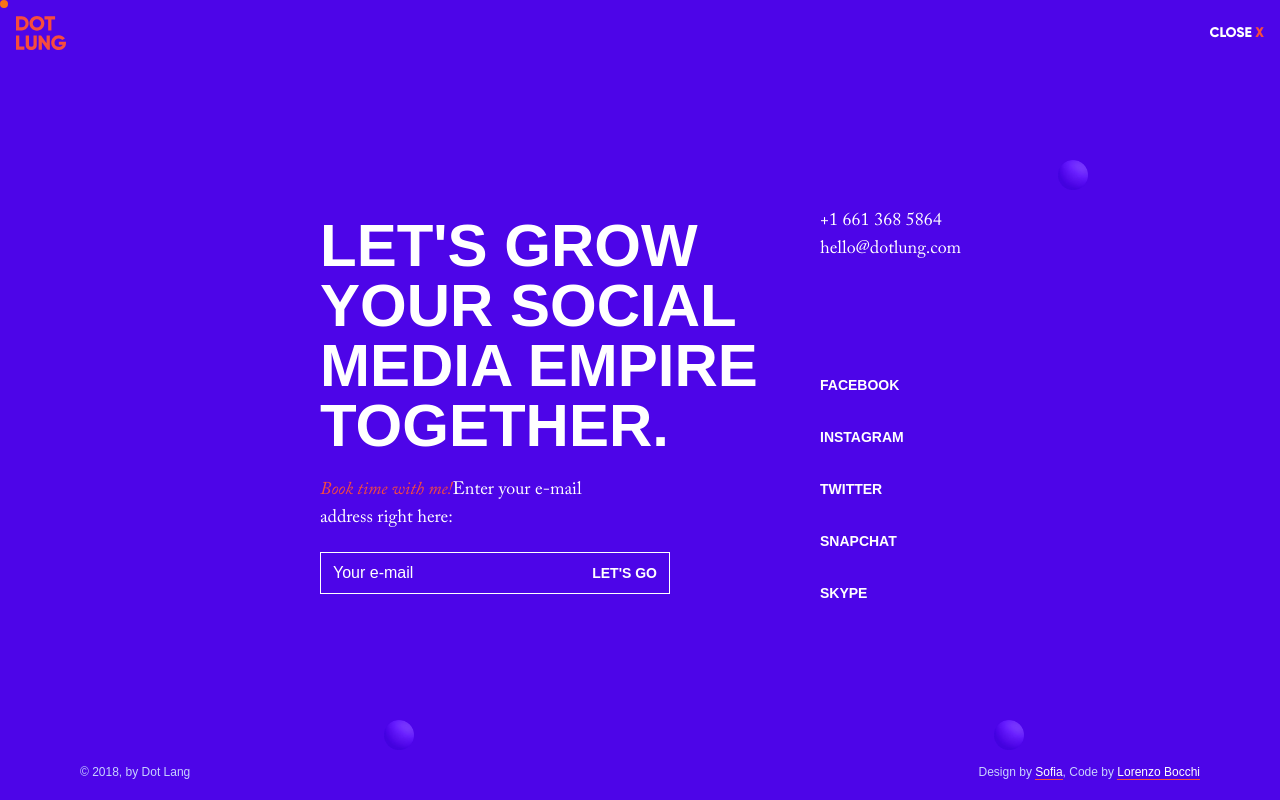
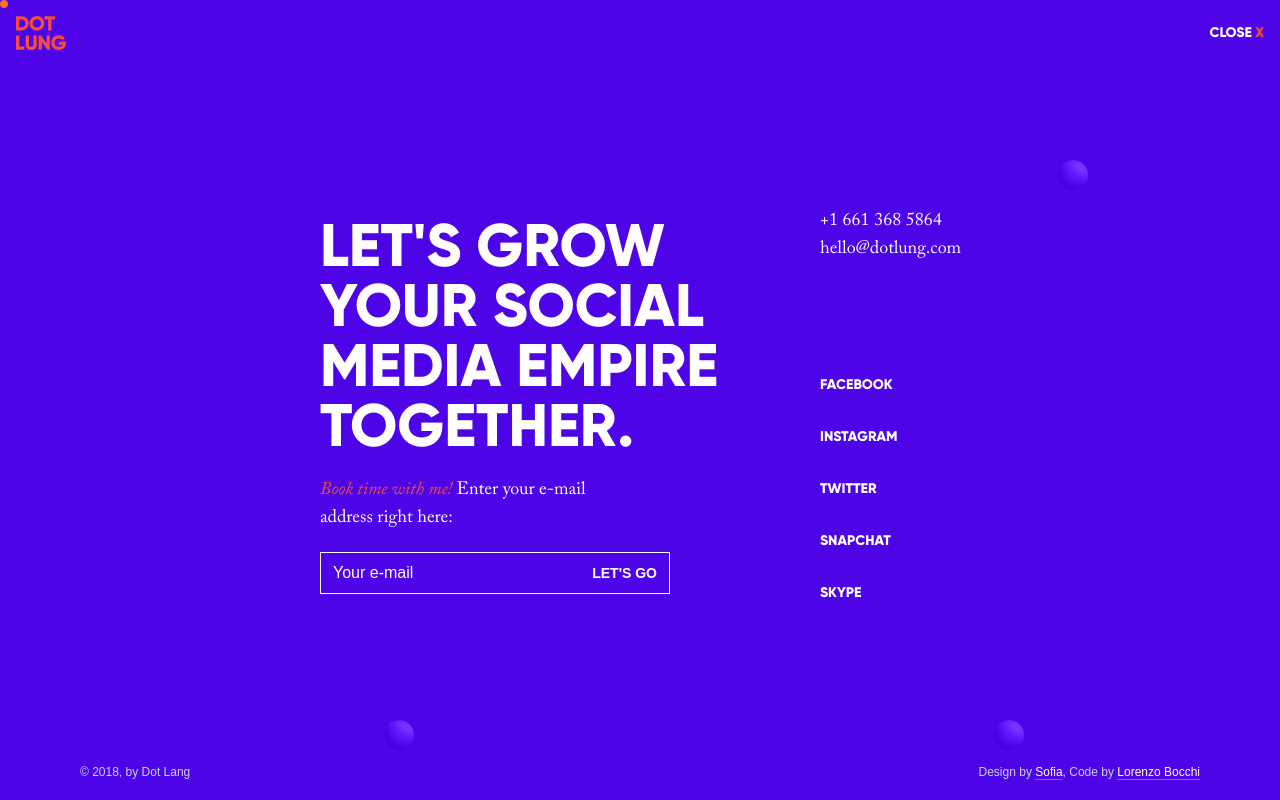
Before and after one commit to ArnabShikder24/dotlung-frontend, a Next.js app: page /contact in a window 1280 px wide. Built offline with nearby package versions, Linux system fonts and the light colour scheme.

Commit message:
fix  the brand fonts

```diff
--- a/src/app/contact/page.tsx
+++ b/src/app/contact/page.tsx
@@ -23,7 +23,7 @@ const Contact = () => {
   return (
     <div className="flex flex-col items-center justify-between w-full h-screen">
       <div className="flex items-center justify-between p-4 w-full">
-        <Image src={Logo} alt="Logo" width={50} />
+        <Image onClick={() => router.push("/")} src={Logo} alt="Logo" width={50} />
         <p onClick={() => router.back()} className="font-gilroy cursor-pointer transition-colors text-center text-sm">
           CLOSE <span className="text-secondary">X</span>
         </p>
@@ -32,11 +32,11 @@ const Contact = () => {
       <div className="w-full flex-1 flex items-center justify-center">
         <div className="lg:w-[50%] lg:flex justify-between items-center px-5 lg:px-0 py-10 lg:py-0">
           <div className="max-w-lg">
-            <h1 className="text-3xl sm:text-4xl md:text-5xl lg:text-6xl font-bold lg:w-[500px]">
+            <h1 className="text-3xl sm:text-4xl md:text-5xl lg:text-6xl font-extrabold font-gilroy lg:w-[500px]">
               LET&apos;S GROW YOUR SOCIAL MEDIA EMPIRE TOGETHER.
             </h1>
             <p className="text-lg font-caslon mt-5 lg:w-[300px]">
-              <span className="italic text-secondary">Book time with me!</span>
+              <span className="italic text-secondary">Book time with me! </span>
               Enter your e-mail address right here:
             </p>
             <div className="w-[95%] mb-5 lg:mb-0 lg:w-[300px]">
@@ -51,7 +51,7 @@ const Contact = () => {
             </div>
             <div className="flex flex-col text-lg gap-5 space-y-3 mt-28 text-center lg:text-start">
               {["FACEBOOK", "INSTAGRAM", "TWITTER", "SNAPCHAT", "SKYPE"].map((platform) => (
-                <a key={platform} href="#" className="text-sm hover:underline font-bold">
+                <a key={platform} href="#" className="text-sm hover:underline font-bold font-gilroy">
                   {platform}
                 </a>
               ))}
--- a/src/components/Footer.tsx
+++ b/src/components/Footer.tsx
@@ -18,7 +18,7 @@ const EmailInput = () => {
 
 const Footer = () => {
   return (
-    <footer className="w-full p-5 font-gilroy mt-5 relative">
+    <footer className="w-full p-5 mt-5 relative">
       <Image src={model1} alt='' width={280} className="absolute bottom-16 right-10 opacity-[1] hidden lg:block" />
       <div className="flex items-center justify-center">
         <div className="max-w-3xl flex-1 lg:mx-20  flex justify-center">
@@ -26,7 +26,7 @@ const Footer = () => {
             <div className="mx-auto w-full lg:w-[85%]">
               <div className="lg:flex justify-between">
                 <div>
-                  <h1 className="text-5xl font-bold">LET’S TALK</h1>
+                  <h1 className="text-5xl font-extrabold font-gilroy">LET’S TALK</h1>
                 </div>
                 <div>
                   <p className="text-lg font-caslon">+1 661 368 5864</p>
@@ -35,7 +35,7 @@ const Footer = () => {
               </div>
               <div className="lg:flex justify-between mt-10">
                 <div>
-                  <p className="italic text-secondary mt-4">
+                  <p className="italic text-secondary font-caslon mt-4">
                     Don’t miss out on this!
                   </p>
                   <p className="mt-2 text-lg font-caslon">
@@ -44,7 +44,7 @@ const Footer = () => {
                   </p>
                   <EmailInput />
                 </div>
-                <div className="flex flex-col text-lg  mt-4" style={{width:140}}>
+                <div className="flex flex-col text-lg font-gilroy mt-4" style={{width:140}}>
                   <a href="#" style={{fontSize:14}} className="hover:underline mb-3">
                     FACEBOOK
                   </a>
```
